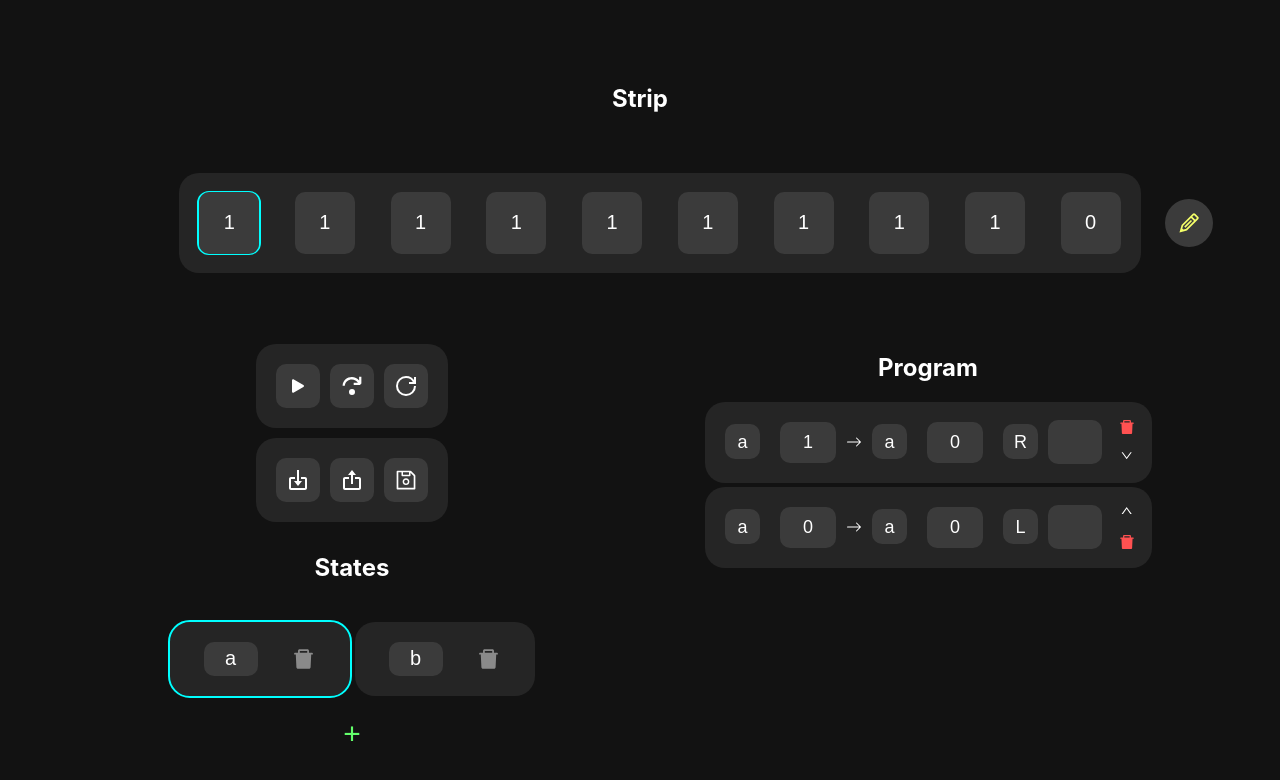
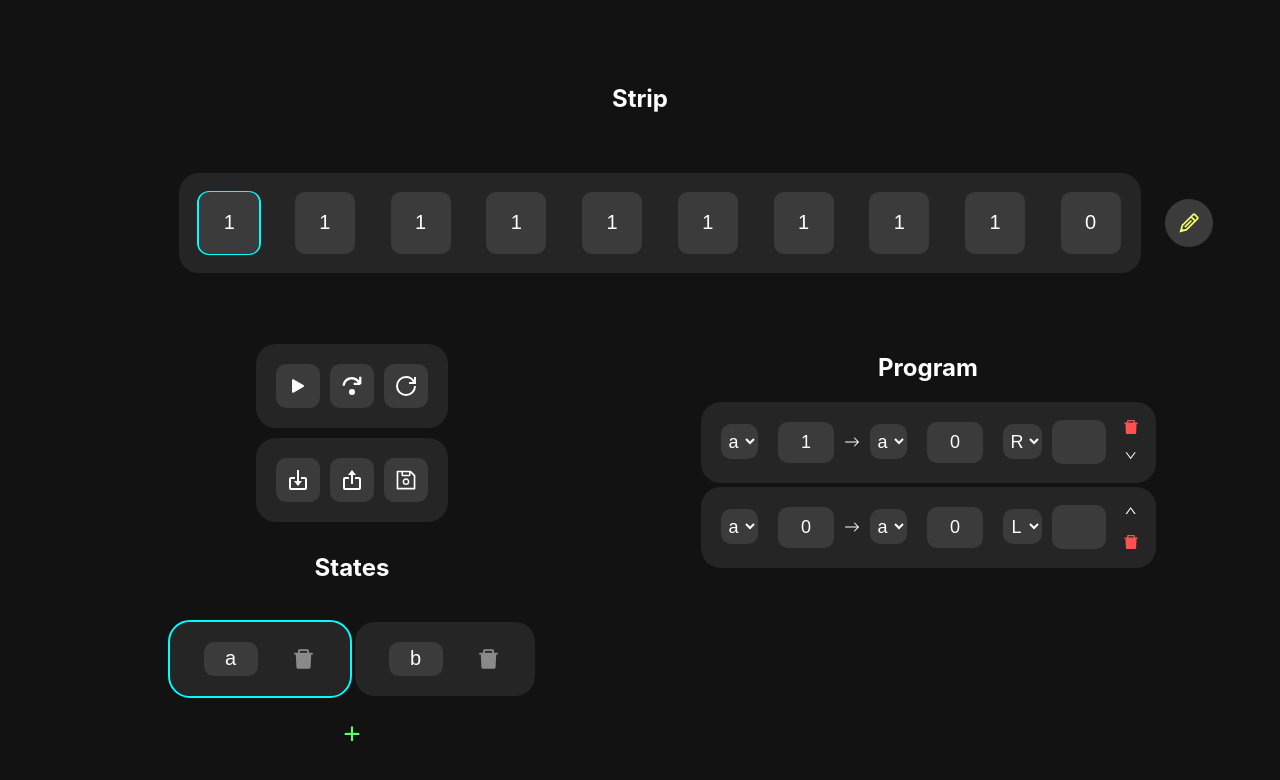
Before and after one commit to NilsGke/turingmachine, a React (Create React App) app: page / in a window 1280 px wide. Shown: the top 780 px of the page. Built offline with nearby package versions, Linux system fonts and the light colour scheme.

Commit message:
removed nonestandart properties

```diff
--- a/src/App.scss
+++ b/src/App.scss
@@ -195,8 +195,6 @@
                     max-width: 50px;
                     // remove arrow
                     background-color: #3b3b3b;
-                    -webkit-appearance: none;
-                    -moz-appearance: none;
                     text-indent: 1px;
                     text-overflow: "";
                     border: none;
```
